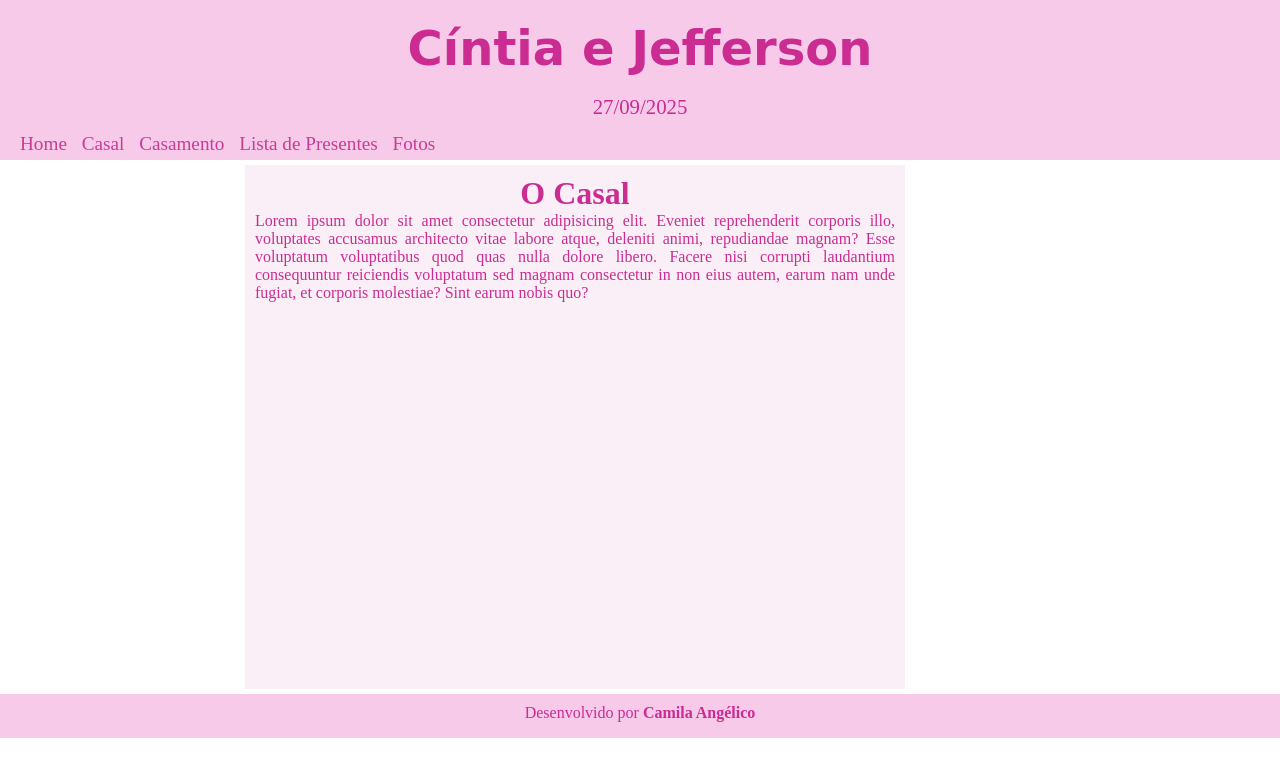
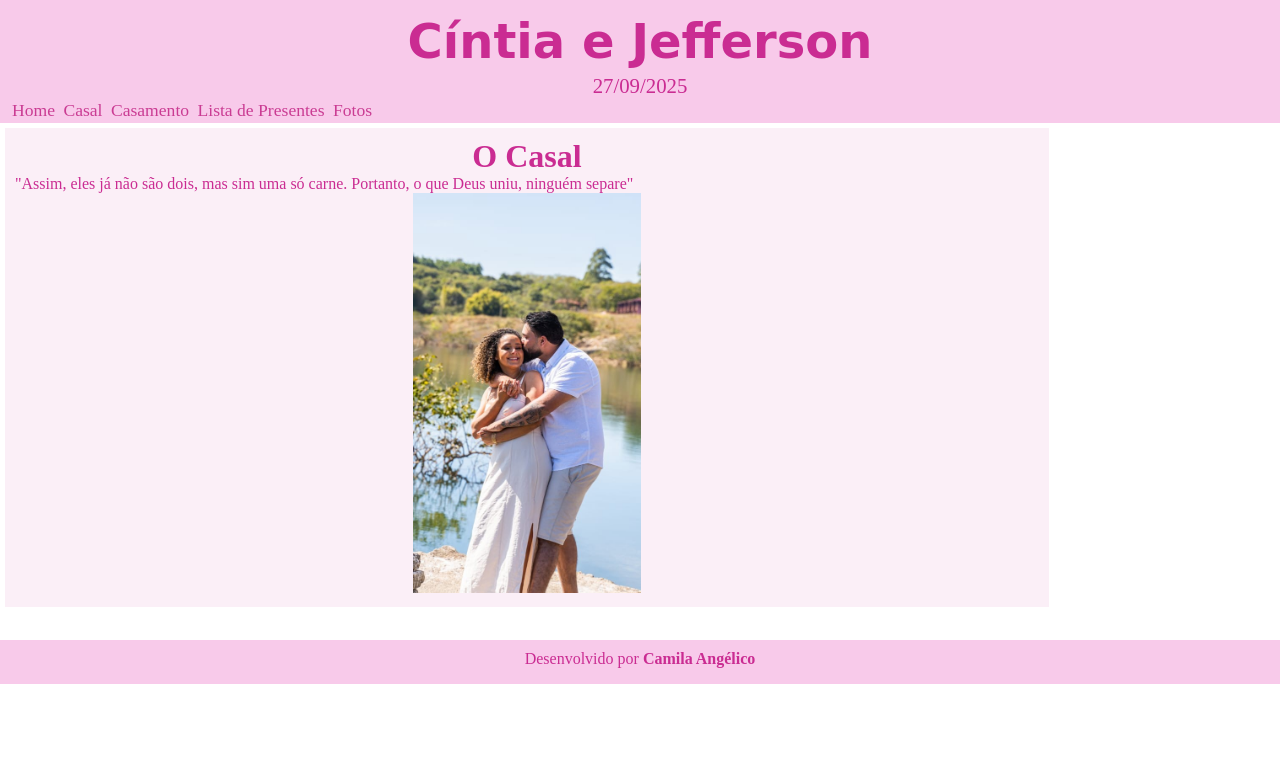
Before and after one commit to camilaangelico/casamento, a plain HTML site: page casal.html in a window 1280 px wide. Drawn offline with Linux system fonts and the light colour scheme; a web font is replaced by a local one.

Commit message:
alterações no codigo e adicionando algumas imagens

```diff
--- a/casal.html
+++ b/casal.html
@@ -23,9 +23,11 @@
             <h1>O Casal</h1>
             <div class="texto">
                 <p>
-                    Lorem ipsum dolor sit amet consectetur adipisicing elit. Eveniet reprehenderit corporis illo, voluptates accusamus architecto vitae labore atque, deleniti animi, repudiandae magnam? Esse voluptatum voluptatibus quod quas nulla dolore libero.
-                    Facere nisi corrupti laudantium consequuntur reiciendis voluptatum sed magnam consectetur in non eius autem, earum nam unde fugiat, et corporis molestiae? Sint earum nobis quo?
+                    "Assim, eles já não são dois, mas sim uma só carne. Portanto, o que Deus uniu, ninguém separe"
                 </p>
+            </div>
+            <div class="images">
+            <img src="assets/images/casal.jpg" alt="casal em pé, abraçados">
             </div>
         </div>
     </main>
--- a/style.css
+++ b/style.css
@@ -17,16 +17,16 @@
 *{
     margin: 0px;
     padding: 0px;
-    overflow: hidden;
 }
 
 body{
-    width: 100%;
+    width: 100vw;
+    height: 100vh;
 }
 
 header{
     text-align: center;
-    padding: 10px;
+    padding: 8px;
     padding-bottom: 0px;
     background-color: var(--cor1);
     max-height: 29vh;
@@ -37,26 +37,26 @@ h1, p, a{
 }
 
 header h1{
-    padding: 10px;
+    padding: 5px;
     font-size: 3em;
     font-family: var(--fonte-titulos);
 }
 
 header p{
-    padding: 9px;
+    padding: 10pxpx;
     font-size: 1.3em;
 }
 
 header nav{
     text-align: left;
-    padding: 5px;
-    font-size: 1.2em;
+    padding: 2px;
+    font-size: 1.1em;
     display: block;
 }
 
 header nav a{
     text-decoration: none;
-    padding: 5px;
+    padding: 2px;
     margin-bottom: 5px;
     color: var(--cor0);
 }
@@ -71,27 +71,24 @@ main{
     max-width: 800px;
     min-height: 64vh;
     max-height: 100vh;
-    margin: auto;
     text-align: center;
     align-items: center;
-}
-
-main .destaque h1{
-    font-size: 5em;
-    margin-top: 10%;
-}
-
-main p#destaque{
-    font-family: var(--fonte-destaque);
-    font-size: 4.5em;
 }
 
 .bloco{
     margin: 5px;
     padding: 10px;
     background-color: var(--cor3);
-    width: 50vw;
-    height: 63vh;
+    width: 80vw;
+    max-height: 73vh;
+}
+
+img{
+    min-height: 100px;
+    max-height: 400px;
+    background-position: bottom bottom;
+    background-repeat: no-repeat;
+    background-size: contain;
 }
 
 #date{
```
Also changed, not shown: index.html (+10 -4 lines), assets/images/background.jpg (added), assets/images/casal.jpg (added).
